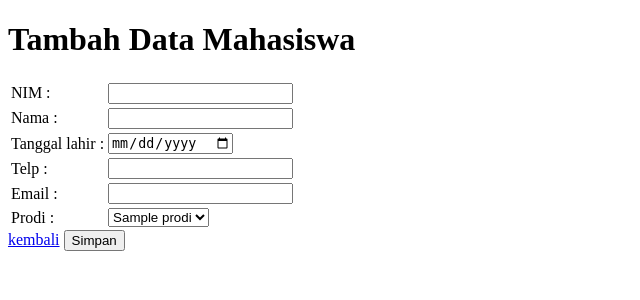
After one commit to SatrioHx/2025web, a PHP site: page /tambahmahasiswa.php in a window 1280 px wide. The commit adds this page. Shown: the top 300 px of the page, without its empty margins (0-640 px from the left). Run offline with PHP 8.4, Linux system fonts and the light colour scheme; tables that the repository leaves empty or names only in its code hold one stand-in row (values such as "Sample post").

Commit message:
CREATE mahasiswa

```diff
--- a/index.php
+++ b/index.php
@@ -17,6 +17,7 @@ $data = ambildata($query);
 <body>
     <h1>Data Mahasiswa</h1>
     <br>
+    <a href="tambahmahasiswa.php">Tambah Data</a>
     <table border="1" cellspacing="0" cellpadding="5">
         <thead>
             <th>no</th>
--- /dev/null
+++ b/tambahmahasiswa.php
@@ -0,0 +1,54 @@
+<?php
+include "koneksi.php";
+
+$query = "SELECT * FROM prodi";
+$data = ambildata($query);
+
+?>
+
+<!DOCTYPE html>
+<html lang="en">
+<head>
+    <meta charset="UTF-8">
+    <meta name="viewport" content="width=device-width, initial-scale=1.0">
+    <title>tambah mahasiswa</title>
+</head>
+
+<body>
+    <h1>Tambah Data Mahasiswa</h1>
+    <form action="tambahaksimahasiswa.php" method="post">
+    <table>
+        <tr>
+            <td>NIM :</td>
+            <td><input type="text" name="nim"></td>
+        </tr>
+        <tr>
+            <td>Nama :</td>
+            <td><input type="text" name="nama"></td>
+        </tr>
+        <tr>
+            <td>Tanggal lahir :</td>
+            <td><input type="date" name="tgl_lahir"></td>
+        </tr>
+        <tr>
+            <td>Telp :</td>
+            <td><input type="text" name="telp"></td>
+        </tr>
+        <tr>
+            <td>Email :</td>
+            <td><input type="text" name="email"></td>
+        </tr>
+        <tr>
+            <td>Prodi :</td>
+            <td><select name="id_prodi">
+            <?php foreach($data as $d) : ?>
+                <option value="<?php echo $d["id"] ?>"><?php echo $d["nama"] ?></option>
+                <?php endforeach; ?>
+            </select></td>
+        </tr>
+    </table>
+    <a href="index.php">kembali</a>
+    <button type="submit">Simpan</button>
+    </form>
+</body>
+</html>
```
Also changed, not shown: tambahaksimahasiswa.php (added, +18 -0 lines).
